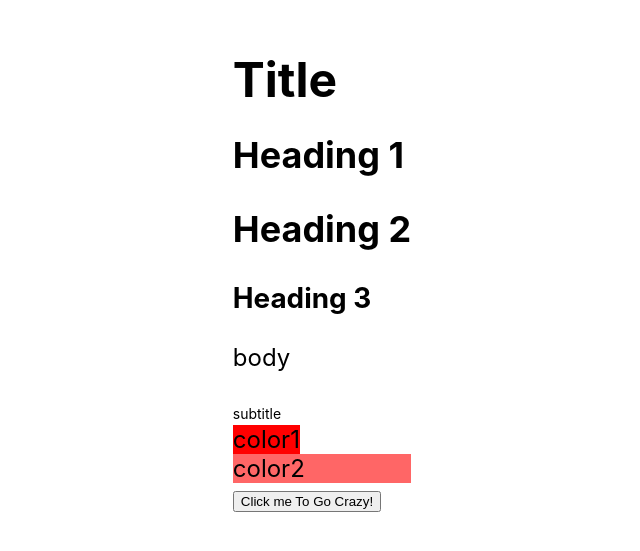
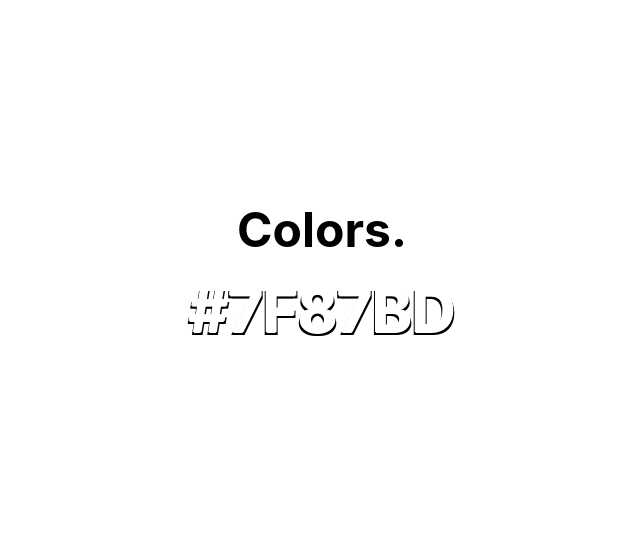
Before and after one commit to Petit-Development/Colors, a Next.js app: page / in a window 1280 px wide. Shown: the part 119-670 px from the top of the page, without its empty margins (318-958 px from the left). Built offline with nearby package versions, Linux system fonts and the light colour scheme; a web font is replaced by a local one.

Commit message:
Mkae variable background color and color text viewable

```diff
--- a/pages/index.tsx
+++ b/pages/index.tsx
@@ -11,30 +11,14 @@ const Home: NextPage = () => {
         <meta name="description" content="Easily view colors in the browser" />
         <link rel="icon" href="/favicon.ico" />
       </Head>
-      <div>
-        <span className="title">Title</span>
-        <h1>Heading 1</h1>
-        <h2>Heading 2</h2>
-        <h3>Heading 3</h3>
-        <p>body</p>
-        <span className="subtitle">subtitle</span>
-        <div>
-          <span className={styles.temp1}>color1</span>
-        </div>
-        <div className={styles.temp2}>
-          <span className={styles.temp2wrapper}>color2</span>
-        </div>
-
-        <button
-          onClick={() => {
-            document.body.style.setProperty("--main-color", "green");
-          }}
-        >
-          Click me To Go Crazy!
-        </button>
-      </div>
+      <div className="title">Colors.</div>
+      <div className={styles.bubbles}>#7F87BD</div>
     </div>
   );
 };
 
+const updateColor = (color: string) => {
+  document.body.style.setProperty("--main-color", color);
+};
+
 export default Home;
--- a/styles/Home.module.scss
+++ b/styles/Home.module.scss
@@ -1,3 +1,4 @@
+
 .container {
   min-height: 100vh;
   padding: 0 0.5rem;
@@ -20,3 +21,13 @@
   display: block;
   background-color: var(--secondary-color);
 }
+
+.bubbles {
+  font-style: normal;
+  font-weight: bold;
+  font-size: 2.5rem;
+  line-height: 104px;
+  color: var(--main-color);
+  text-shadow: -1px -1px 0 var(--border-color), 1px -1px 0 var(--border-color), -2px 2px 0 #000,
+    2px 2px 0 #000;
+}
--- a/styles/globals.scss
+++ b/styles/globals.scss
@@ -1,6 +1,8 @@
 :root {
-  --main-color: red;
+  --main-color: #7F87BD;
+  --main-color: #FFFFFF;
   --secondary-color: rgba(255, 255, 255, .4);;
+  --border-color: #FFFFFF;
 }
 
 html,
@@ -10,6 +12,7 @@ body {
   font-family: Monda, -apple-system, BlinkMacSystemFont, Segoe UI, Roboto, Oxygen,
     Ubuntu, Cantarell, Fira Sans, Droid Sans, Helvetica Neue, sans-serif;
   font-size: 24px;
+  background-color: var(--main-color);
 }
 
 
```
